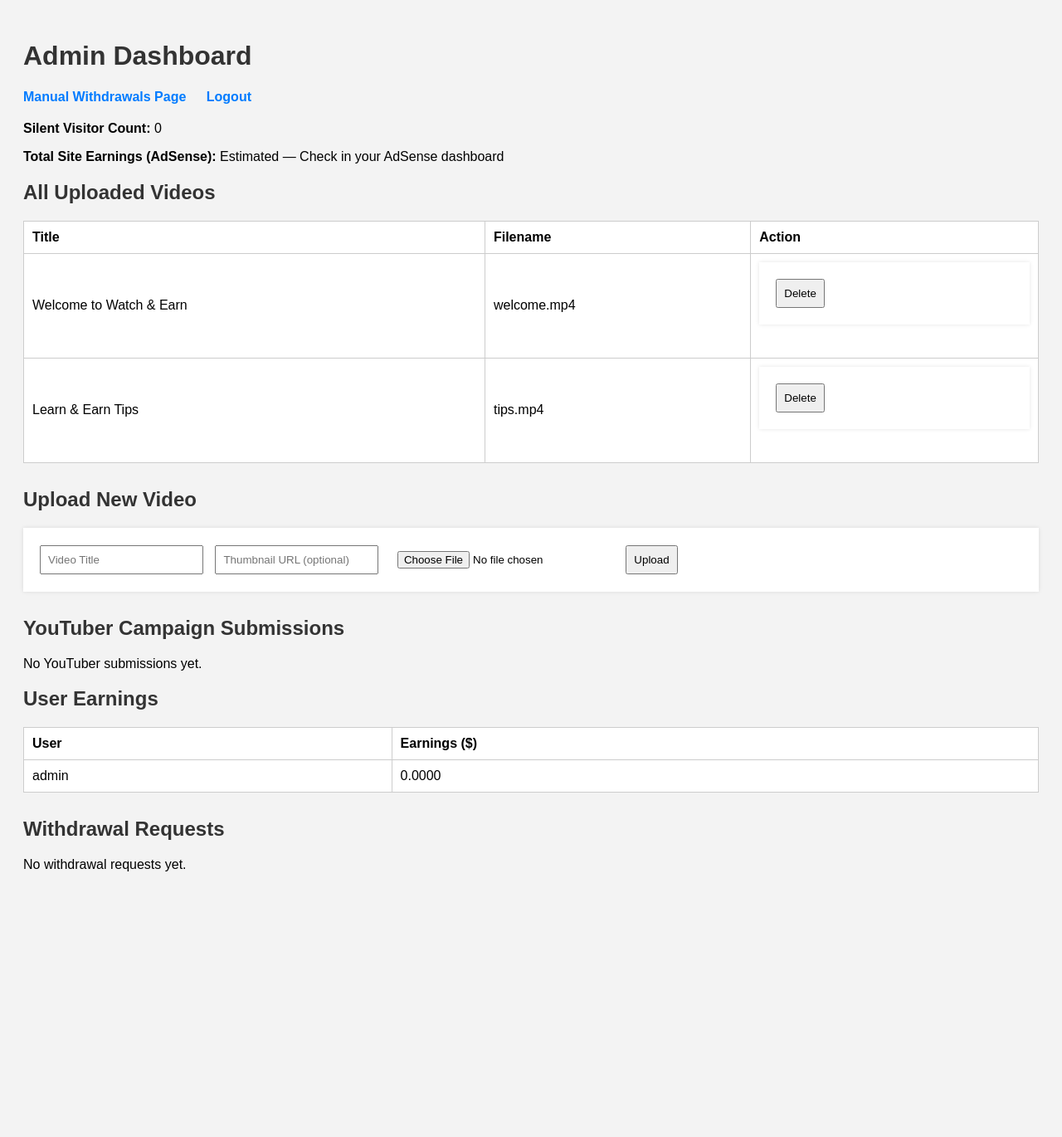
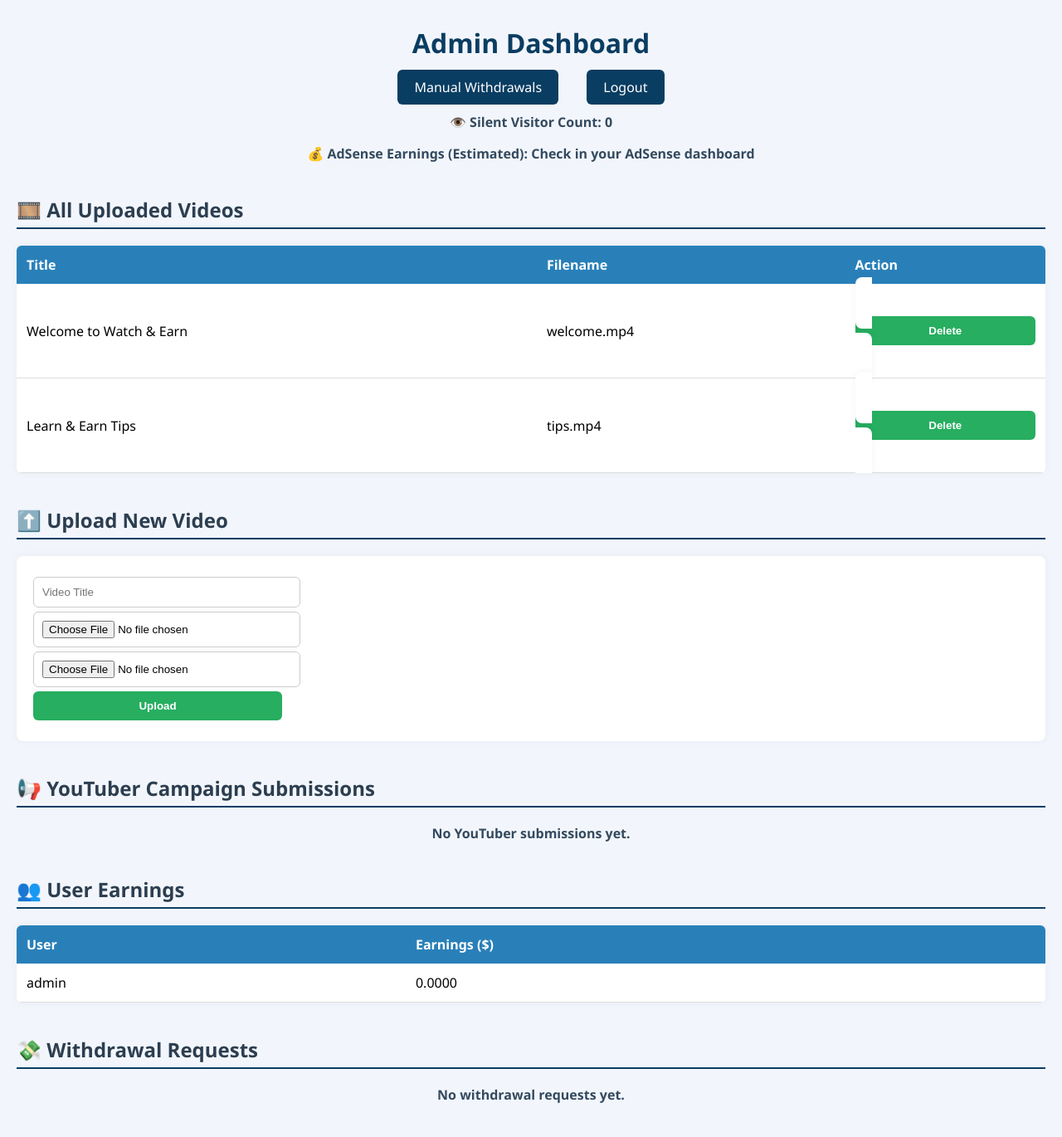
Before and after one commit to benmarshall254/Watchand-earn-app1, a Flask app: page /admin-dashboard in a window 1280 px wide. Shown: the whole page at 83% size. Before the commit the page ends 1050 px from the top, so only its background shows below. Run offline with Flask 2, Linux system fonts and the light colour scheme; the visitor is signed in with stand-in values (Sample User, id 1); some libraries are stand-ins or nearby versions.

Commit message:
Update dashboard.html

```diff
--- a/templates/dashboard.html
+++ b/templates/dashboard.html
@@ -1,55 +1,142 @@
-<!DOCTYPE html><html lang="en">
+<!DOCTYPE html>
+<html lang="en">
 <head>
   <meta charset="UTF-8">
   <title>Admin Dashboard</title>
   <style>
     body {
-      font-family: Arial, sans-serif;
-      background: #f3f3f3;
-      padding: 20px;
+      font-family: 'Segoe UI', sans-serif;
+      background: #f2f6fc;
+      margin: 0;
+      padding: 0 20px;
     }
-    h1, h2 {
-      color: #333;
+
+    h1 {
+      color: #0a3d62;
+      text-align: center;
+      margin-top: 30px;
     }
+
+    .top-links {
+      text-align: center;
+      margin: 20px 0;
+    }
+
+    .top-links a {
+      margin: 0 15px;
+      text-decoration: none;
+      color: #fff;
+      background: #0a3d62;
+      padding: 10px 20px;
+      border-radius: 6px;
+      transition: background 0.3s ease;
+    }
+
+    .top-links a:hover {
+      background: #3c6382;
+    }
+
+    p {
+      text-align: center;
+      color: #34495e;
+      font-weight: bold;
+    }
+
+    h2 {
+      color: #2c3e50;
+      border-bottom: 2px solid #0a3d62;
+      padding-bottom: 5px;
+      margin-top: 40px;
+    }
+
     table {
       width: 100%;
       border-collapse: collapse;
-      margin-bottom: 30px;
-      background: #fff;
+      margin: 20px auto;
+      background: #ffffff;
+      box-shadow: 0 0 10px rgba(0,0,0,0.05);
+      border-radius: 6px;
+      overflow: hidden;
     }
-    table, th, td {
-      border: 1px solid #ccc;
-    }
-    th, td {
-      padding: 10px;
+
+    th {
+      background-color: #2980b9;
+      color: #ffffff;
+      padding: 12px;
       text-align: left;
     }
+
+    td {
+      padding: 12px;
+      border-bottom: 1px solid #ddd;
+    }
+
+    tr:hover {
+      background-color: #f1f9ff;
+    }
+
     form {
-      margin-bottom: 30px;
-      background: #fff;
+      background: #ffffff;
       padding: 20px;
-      box-shadow: 0 0 5px rgba(0,0,0,0.1);
+      margin-top: 20px;
+      box-shadow: 0 0 10px rgba(0,0,0,0.05);
+      border-radius: 8px;
     }
-    input, button {
-      padding: 8px;
-      margin-right: 10px;
+
+    input[type="text"],
+    input[type="file"],
+    button {
+      padding: 10px;
+      margin: 5px 0;
+      width: 100%;
+      max-width: 300px;
+      display: block;
+      border: 1px solid #ccc;
+      border-radius: 6px;
     }
-    .top-links {
-      margin-bottom: 20px;
+
+    button {
+      background-color: #27ae60;
+      color: white;
+      font-weight: bold;
+      cursor: pointer;
+      border: none;
+      transition: background 0.3s ease;
     }
-    .top-links a {
-      margin-right: 20px;
-      text-decoration: none;
-      color: #007BFF;
-      font-weight: bold;
+
+    button:hover {
+      background-color: #219150;
+    }
+
+    .inline-form {
+      display: inline;
+    }
+
+    em {
+      color: #888;
+      font-style: italic;
+    }
+
+    .section {
+      margin-bottom: 40px;
     }
   </style>
 </head>
-<body>  <h1>Admin Dashboard</h1>  <div class="top-links">
-    <a href="/withdraw">Manual Withdrawals Page</a>
+<body>
+
+  <h1>Admin Dashboard</h1>
+
+  <div class="top-links">
+    <a href="/withdraw">Manual Withdrawals</a>
     <a href="/logout">Logout</a>
-  </div>  <p><strong>Silent Visitor Count:</strong> {{ visitors }}</p>
-  <p><strong>Total Site Earnings (AdSense):</strong> Estimated — Check in your AdSense dashboard</p>  <!-- 🎥 Video Management -->  <h2>All Uploaded Videos</h2>
+  </div>
+
+  <p>👁️ Silent Visitor Count: <strong>{{ visitors }}</strong></p>
+  <p>💰 AdSense Earnings (Estimated): Check in your AdSense dashboard</p>
+
+  <!-- 🎥 Video Section -->
+  <div class="section">
+    <h2>🎞️ All Uploaded Videos</h2>
     <table>
       <thead>
         <tr>
@@ -64,19 +151,27 @@
           <td>{{ video.title }}</td>
           <td>{{ video.filename }}</td>
           <td>
-          <form method="POST" action="/delete/{{ video.id }}">
+            <form method="POST" action="/delete/{{ loop.index0 }}" class="inline-form">
               <button type="submit">Delete</button>
             </form>
           </td>
+        </tr>
         {% endfor %}
       </tbody>
-  </table>  <!-- ⬆ Upload Form -->  <h2>Upload New Video</h2>
+    </table>
+
+    <h2>⬆️ Upload New Video</h2>
     <form method="POST" action="/upload" enctype="multipart/form-data">
       <input type="text" name="title" placeholder="Video Title" required>
-    <input type="text" name="thumbnail" placeholder="Thumbnail URL (optional)">
+      <input type="file" name="thumbnail" accept="image/*">
       <input type="file" name="video" accept="video/mp4" required>
       <button type="submit">Upload</button>
-  </form>  <!-- 👤 YouTuber Campaign Submissions -->  <h2>YouTuber Campaign Submissions</h2>
+    </form>
+  </div>
+
+  <!-- 📺 YouTuber Submissions -->
+  <div class="section">
+    <h2>📢 YouTuber Campaign Submissions</h2>
     {% if youtuber_campaigns %}
     <table>
       <thead>
@@ -97,11 +192,11 @@
           <td>{{ campaign.status }}</td>
           <td>
             {% if campaign.status == 'pending' %}
-          <form method="POST" action="/approve-campaign/{{ loop.index0 }}" style="display:inline">
+            <form method="POST" action="/approve-campaign/{{ loop.index0 }}" class="inline-form">
               <button type="submit">Approve</button>
             </form>
-          <form method="POST" action="/reject-campaign/{{ loop.index0 }}" style="display:inline">
-            <button type="submit">Reject</button>
+            <form method="POST" action="/reject-campaign/{{ loop.index0 }}" class="inline-form">
+              <button type="submit" style="background:#e74c3c;">Reject</button>
             </form>
             {% else %}
             <em>{{ campaign.status }}</em>
@@ -112,8 +207,13 @@
       </tbody>
     </table>
     {% else %}
-    <p>No YouTuber submissions yet.</p>
-  {% endif %}  <!-- 👥 Earnings per User -->  <h2>User Earnings</h2>
+      <p style="text-align:center;">No YouTuber submissions yet.</p>
+    {% endif %}
+  </div>
+
+  <!-- 🧑‍💻 User Earnings -->
+  <div class="section">
+    <h2>👥 User Earnings</h2>
     <table>
       <thead>
         <tr>
@@ -129,7 +229,12 @@
         </tr>
         {% endfor %}
       </tbody>
-  </table>  <!-- 💸 Withdrawal Requests -->  <h2>Withdrawal Requests</h2>
+    </table>
+  </div>
+
+  <!-- 💸 Withdrawal Requests -->
+  <div class="section">
+    <h2>💸 Withdrawal Requests</h2>
     {% if withdrawals %}
     <table>
       <thead>
@@ -152,11 +257,11 @@
           <td>{{ request.status }}</td>
           <td>
             {% if request.status == 'pending' %}
-          <form method="POST" action="/withdraw/{{ loop.index0 }}/approve" style="display:inline">
+            <form method="POST" action="/withdraw/{{ loop.index0 }}/approve" class="inline-form">
               <button type="submit">Approve</button>
             </form>
-          <form method="POST" action="/withdraw/{{ loop.index0 }}/reject" style="display:inline">
-            <button type="submit">Reject</button>
+            <form method="POST" action="/withdraw/{{ loop.index0 }}/reject" class="inline-form">
+              <button type="submit" style="background:#c0392b;">Reject</button>
             </form>
             {% else %}
             <em>{{ request.status }}</em>
@@ -167,6 +272,9 @@
       </tbody>
     </table>
     {% else %}
-    <p>No withdrawal requests yet.</p>
-  {% endif %}</body>
+      <p style="text-align:center;">No withdrawal requests yet.</p>
+    {% endif %}
+  </div>
+
+</body>
 </html>
```
Lines whose indentation alone changed are shown as unchanged.
